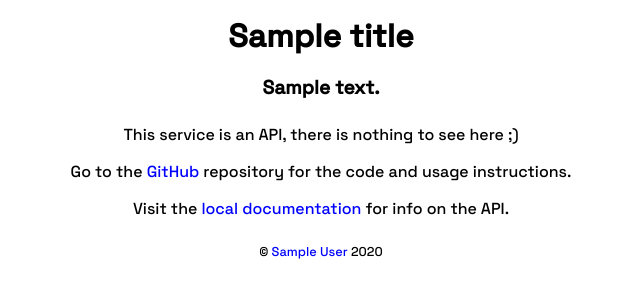
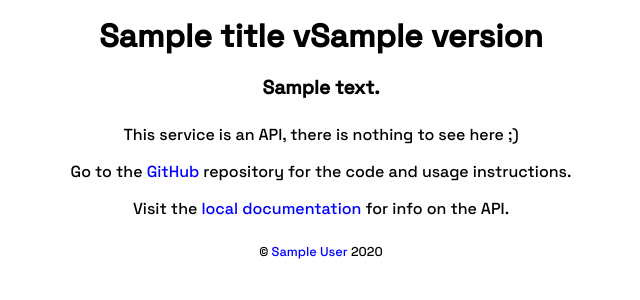
Before and after one commit to seapagan/fastapi-template, a Python web app: template templates/index.html in a window 1280 px wide. Shown: the top 300 px of the page, without its empty margins (319-959 px from the left). Run offline with Jinja, Linux system fonts and the light colour scheme; the template is opened without the code that fills it: most values are stand-ins (such as "Sample title", 1, 10 or a date in 2020).

Commit message:
display version number on root template.
version number taken from the toml file.

Signed-off-by: Grant Ramsay <seapagan@gmail.com>

```diff
--- a/resources/home.py
+++ b/resources/home.py
@@ -4,6 +4,7 @@ from typing import Union
 from fastapi import APIRouter, Header, Request
 from fastapi.templating import Jinja2Templates
 
+from config.helpers import get_api_version
 from config.settings import get_settings
 
 router = APIRouter()
@@ -24,6 +25,7 @@ def root_path(
             "author": get_settings().contact["name"],
             "website": get_settings().contact["url"],
             "year": get_settings().year,
+            "version": get_api_version(),
         }
         return templates.TemplateResponse("index.html", context)
 
--- a/templates/index.html
+++ b/templates/index.html
@@ -17,7 +17,7 @@
 
   <body>
     <header>
-      <h1>{{ title }}</h1>
+      <h1>{{ title }} v{{ version }}</h1>
       <h2>{{ description }}</h2>
     </header>
     <main>
```
